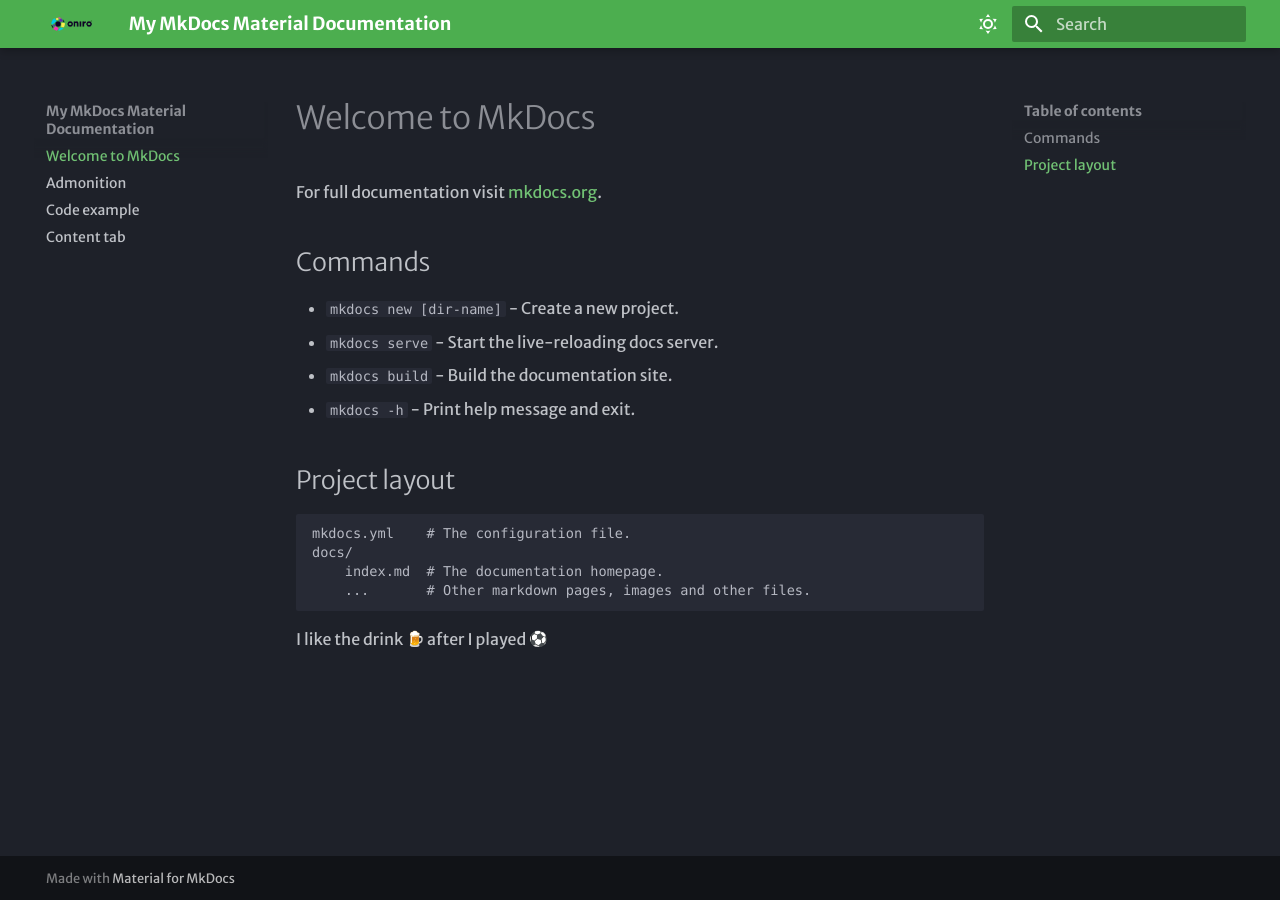
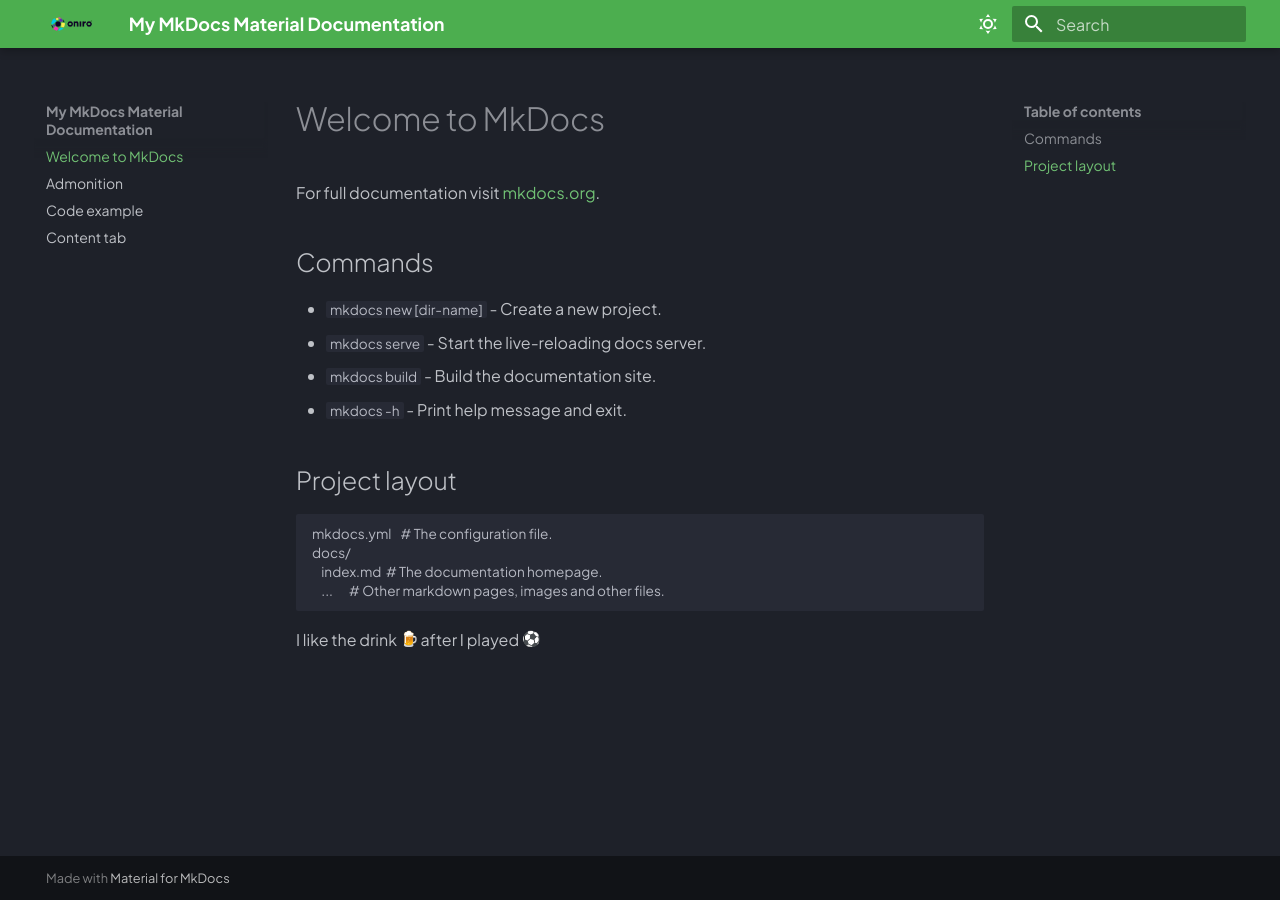
Before and after one commit to imansmallapple/mkdocs, an MkDocs documentation site: the page built from docs/index.md, in a window 1280 px wide. Built offline with MkDocs 1.6.1 and Material for MkDocs 9.7.7, drawn with Linux system fonts in a browser that asks for light colours; emoji names are drawn with the system emoji font; some web fonts are replaced.

Commit message:
Change font into Plus Jakarta Sans

```diff
--- a/mkdocs.yml
+++ b/mkdocs.yml
@@ -3,8 +3,8 @@
 theme:
  name: material
  font:
-  text: Merriweather Sans
-  code: Red Hat Mono # Change font in code
+  text: Plus Jakarta Sans
+  code: Plus Jakarta Sans # Change font in code
  logo: assets/oniro.png
  favicon: assets/favicon.png
  palette:
```
